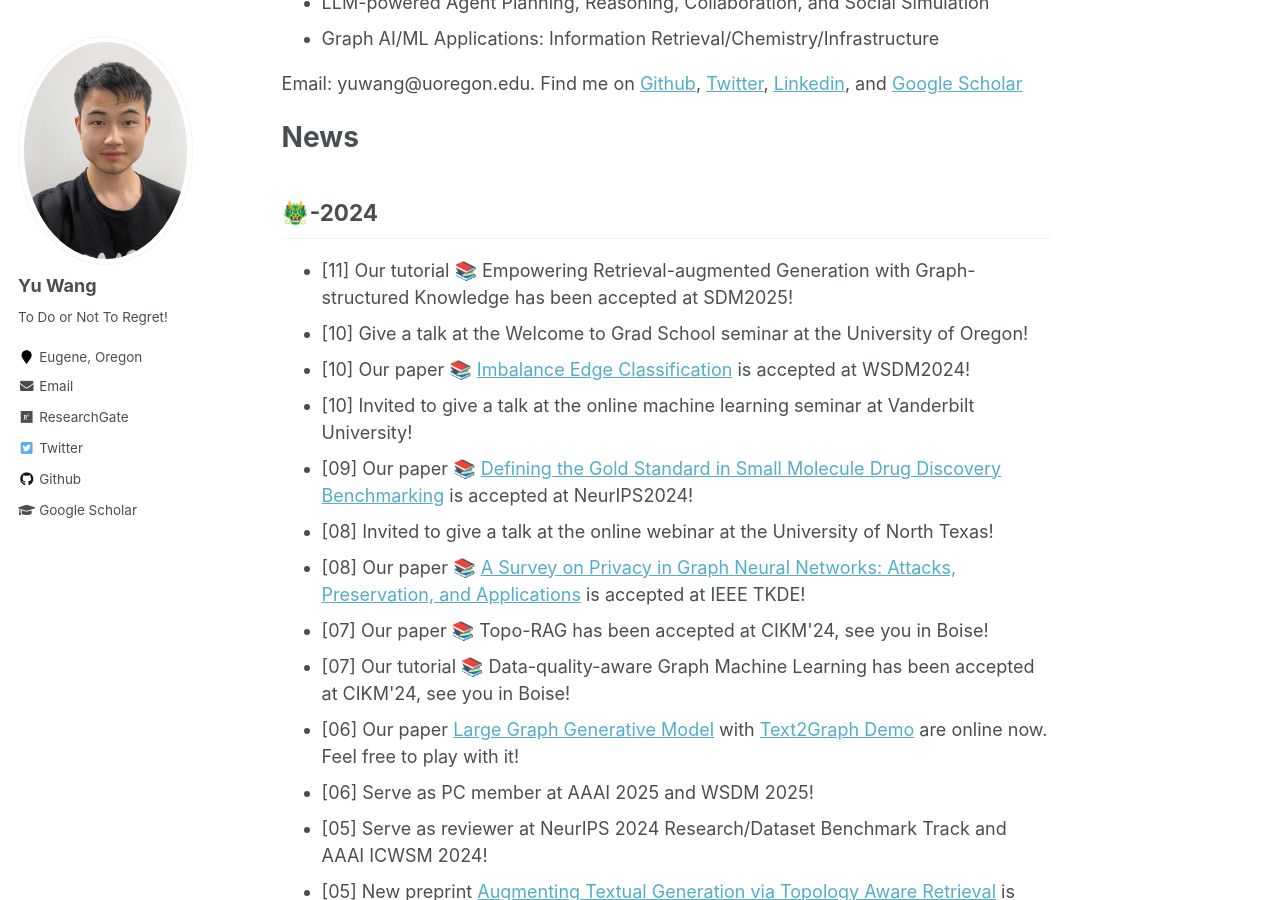
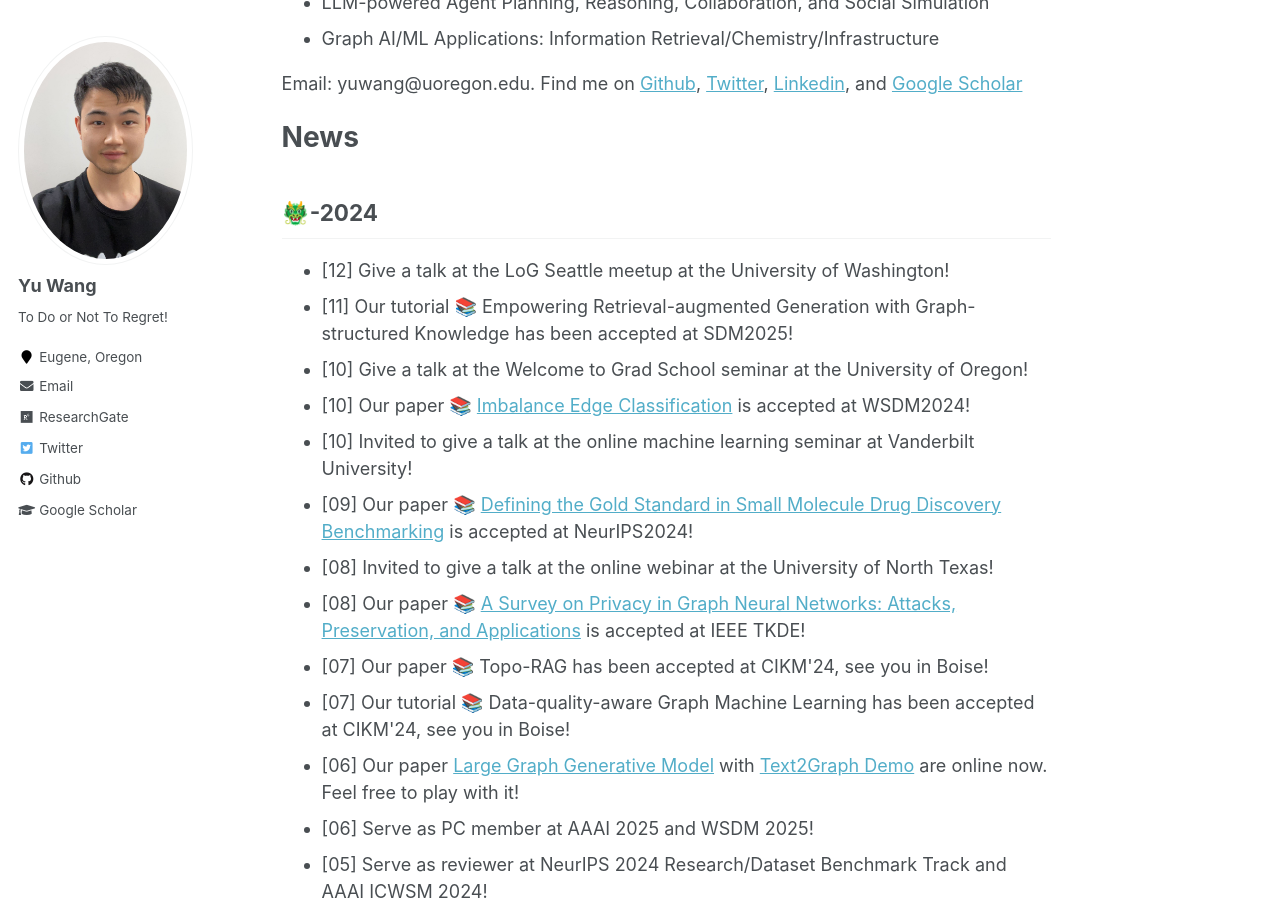
Before and after one commit to yuwang0103/yuwang0103.github.io, a Jekyll site: the page built from _pages/about.md, in a window 1280 px wide and 900 px high, scrolled down 680 px. Built offline with Jekyll 4.4.1, drawn with Linux system fonts in a browser that asks for light colours.

Commit message:
Update about.md

```diff
--- a/_pages/about.md
+++ b/_pages/about.md
@@ -32,6 +32,7 @@ News
 🐲-2024
 -----
 <ul>
+<li>[12] Give a talk at the LoG Seattle meetup at the University of Washington!</li>
 <li>[11] Our tutorial 📚 Empowering Retrieval-augmented Generation with Graph-structured Knowledge has been accepted at SDM2025!</li>
 <li>[10] Give a talk at the Welcome to Grad School seminar at the University of Oregon!</li>
 <li>[10] Our paper 📚 <a href='https://arxiv.org/html/2406.11685v1'>Imbalance Edge Classification</a> is accepted at WSDM2024!</li>
```
